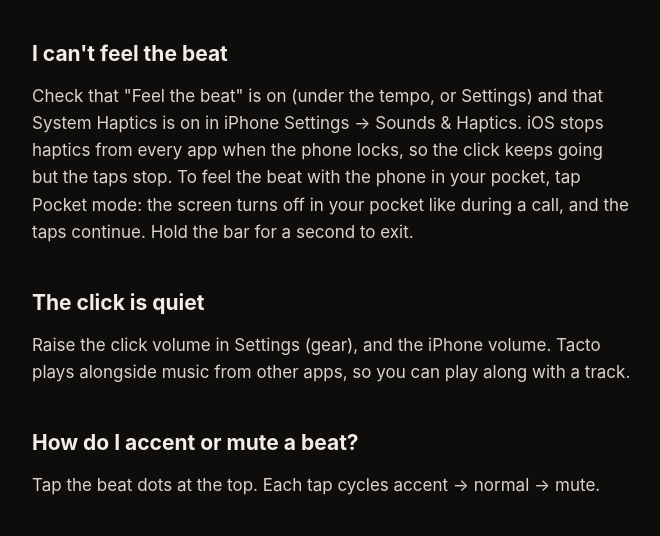
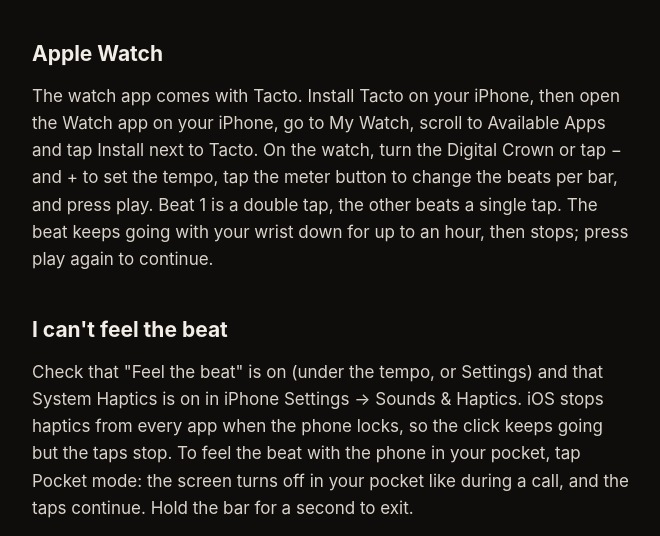
Before and after one commit to zhuhuihuihui/tacto-site, a plain HTML site: page support.html in a window 1280 px wide. Shown: the part 202-738 px from the top of the page, without its empty margins (308-968 px from the left). Drawn offline with Linux system fonts and the light colour scheme.

Commit message:
Support: Apple Watch section
Co-Authored-By: Claude Opus 5.5 <noreply@anthropic.com>

```diff
--- a/support.html
+++ b/support.html
@@ -1,6 +1,7 @@
 <!doctype html><html lang="en"><head><meta charset="utf-8"><meta name="viewport" content="width=device-width,initial-scale=1"><title>Tacto — Support</title><link rel="stylesheet" href="style.css"></head><body><main>
 <nav><a href="./">Tacto</a><a href="support">Support</a><a href="privacy">Privacy</a></nav>
 <p class="k">Support</p><h1>Help</h1>
+<h2>Apple Watch</h2><p>The watch app comes with Tacto. Install Tacto on your iPhone, then open the Watch app on your iPhone, go to My Watch, scroll to Available Apps and tap Install next to Tacto. On the watch, turn the Digital Crown or tap − and + to set the tempo, tap the meter button to change the beats per bar, and press play. Beat 1 is a double tap, the other beats a single tap. The beat keeps going with your wrist down for up to an hour, then stops; press play again to continue.</p>
 <h2>I can't feel the beat</h2><p>Check that "Feel the beat" is on (under the tempo, or Settings) and that System Haptics is on in iPhone Settings → Sounds &amp; Haptics. iOS stops haptics from every app when the phone locks, so the click keeps going but the taps stop. To feel the beat with the phone in your pocket, tap Pocket mode: the screen turns off in your pocket like during a call, and the taps continue. Hold the bar for a second to exit.</p>
 <h2>The click is quiet</h2><p>Raise the click volume in Settings (gear), and the iPhone volume. Tacto plays alongside music from other apps, so you can play along with a track.</p>
 <h2>How do I accent or mute a beat?</h2><p>Tap the beat dots at the top. Each tap cycles accent → normal → mute.</p>
```
